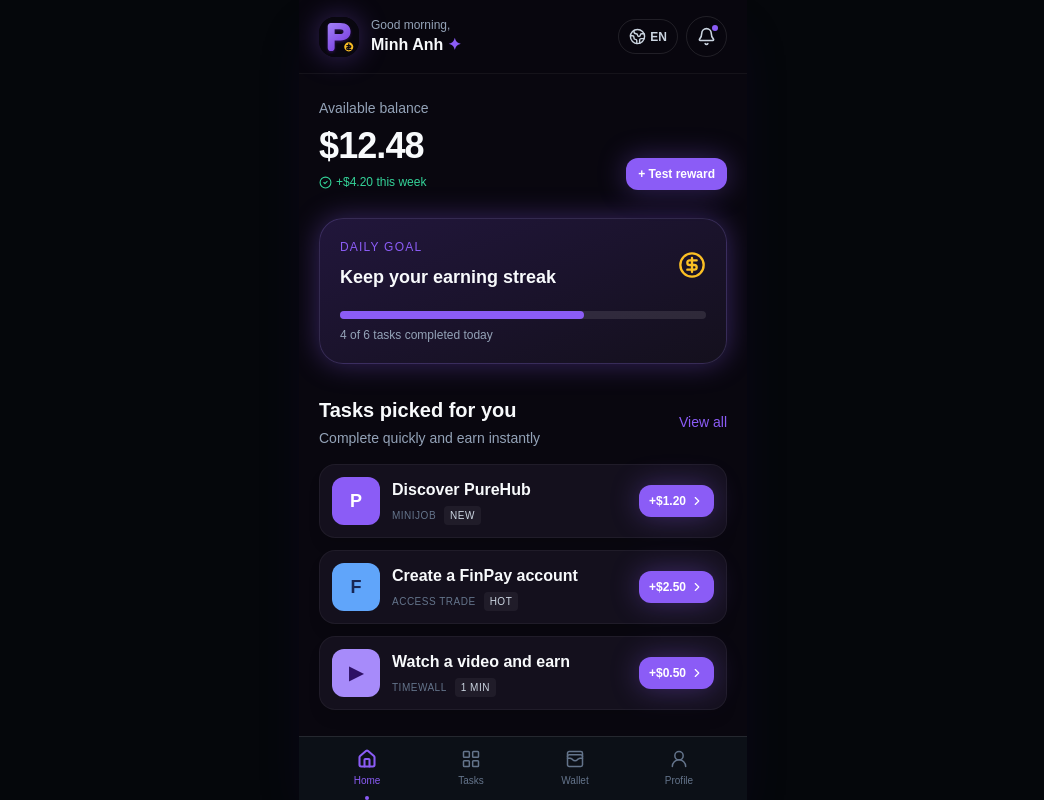
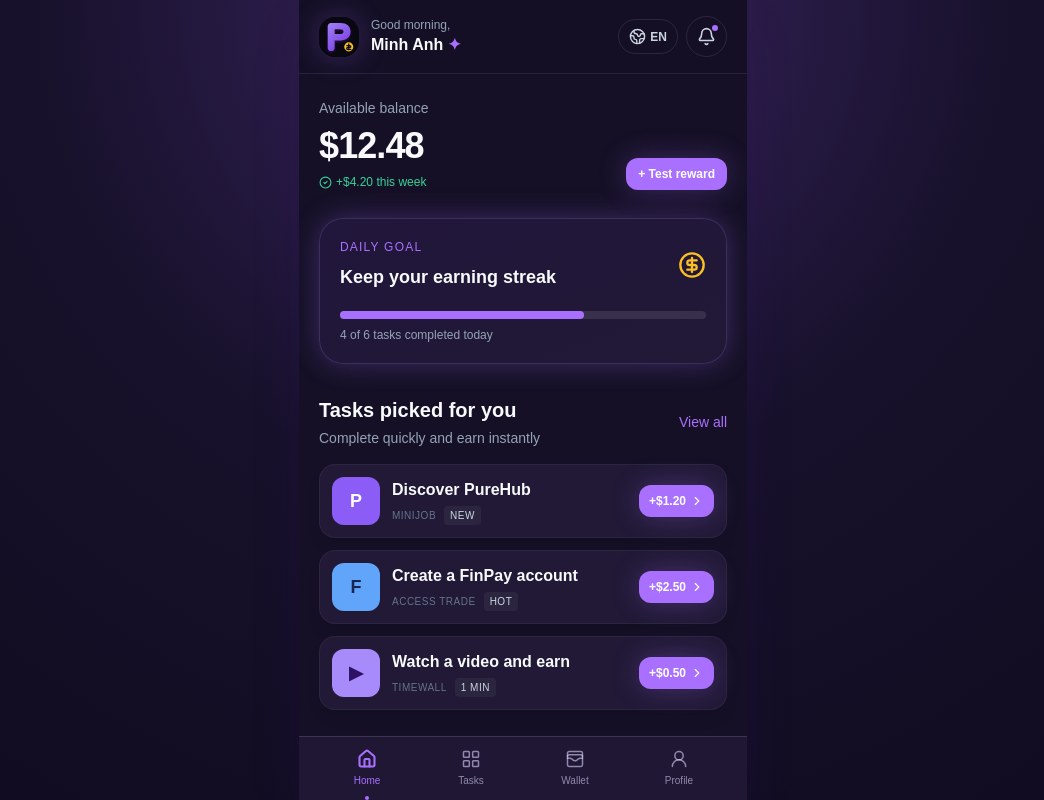
Before and after one commit to shoyrulove-dev/Earn, a Next.js app: page / in a window 1280 px wide. Shown: the whole page, without its empty margins (117-1161 px from the left). Built offline with nearby package versions, Linux system fonts and the light colour scheme; no server answers.

Commit message:
Brighten purple visual theme

```diff
--- a/app/globals.css
+++ b/app/globals.css
@@ -19,6 +19,6 @@
 }
 
 * { box-sizing: border-box; }
-html, body { min-height: 100%; background: #05070b; }
-body { color: #f8fafc; font-family: Arial, Helvetica, sans-serif; }
+html, body { min-height: 100%; background: #17112b; }
+body { color: #f8fafc; font-family: Arial, Helvetica, sans-serif; background: radial-gradient(circle at 50% 0%, #3a2461 0%, #17112b 48%, #100b1f 100%); }
 ::-webkit-scrollbar { width: 0; height: 0; }
--- a/app/layout.tsx
+++ b/app/layout.tsx
@@ -26,7 +26,7 @@ export const metadata: Metadata = {
   category: "finance"
 };
 
-export const viewport = { themeColor: "#09070f", colorScheme: "dark" };
+export const viewport = { themeColor: "#211936", colorScheme: "dark" };
 
 export default function RootLayout({ children }: Readonly<{ children: React.ReactNode }>) {
   return <html lang="en" className="dark"><body>{children}</body></html>;
--- a/app/page.tsx
+++ b/app/page.tsx
@@ -36,9 +36,9 @@ export default function HomePage() {
   function selectLocale(next: Locale) { setLocale(next); localStorage.setItem("pureearn-selected-locale", next); document.documentElement.lang = next === "zh" ? "zh-CN" : next; setLanguageOpen(false); }
   function openGoogleTranslate() { const url = encodeURIComponent(window.location.href); window.open(`https://translate.google.com/?sl=en&op=websites&u=${url}`, "_blank", "noopener,noreferrer"); setLanguageOpen(false); }
 
-  return <main className="mx-auto h-screen w-full max-w-md overflow-hidden bg-ink shadow-2xl shadow-violet-950/20">
+  return <main className="mx-auto h-screen w-full max-w-md overflow-hidden bg-ink shadow-2xl shadow-violet-950/30">
     <div className="h-full overflow-y-auto pb-24">
-      <header className="sticky top-0 z-20 flex items-center justify-between border-b border-white/5 bg-ink/90 px-5 py-4 backdrop-blur-xl">
+      <header className="sticky top-0 z-20 flex items-center justify-between border-b border-violet-200/10 bg-ink/90 px-5 py-4 backdrop-blur-xl">
         <div className="flex items-center gap-3"><Image src="/icon.svg" alt="Pure Earn" width={40} height={40} priority className="rounded-2xl shadow-glow"/><div><p className="text-xs text-slate-400">{t.greeting},</p><p className="font-semibold">Minh Anh <span className="text-neon">✦</span></p></div></div>
         <div className="flex items-center gap-2"><div className="relative"><button onClick={() => setLanguageOpen(!languageOpen)} aria-label="Change language" className="flex items-center gap-1 rounded-full border border-white/10 px-2.5 py-2 text-xs font-semibold text-slate-300"><Globe2 size={17}/>{locales.find((item) => item.code === locale)?.short}</button>{languageOpen && <div className="absolute right-0 top-12 w-52 overflow-hidden rounded-2xl border border-white/10 bg-panel p-1 shadow-2xl">{locales.map((item) => <button key={item.code} onClick={() => selectLocale(item.code)} className={`block w-full rounded-xl px-3 py-2.5 text-left text-sm ${locale === item.code ? "bg-violet-500 text-white" : "text-slate-300 hover:bg-white/5"}`}>{item.label}</button>)}<div className="my-1 border-t border-white/10"/><button onClick={openGoogleTranslate} className="block w-full rounded-xl px-3 py-2.5 text-left text-sm text-slate-200 hover:bg-white/5"><span className="block">{t.moreLanguages}</span><span className="mt-0.5 block text-[10px] text-slate-500">{t.poweredBy}</span></button></div>}</div><button aria-label="Notifications" className="relative rounded-full border border-white/10 p-2.5 text-slate-300"><Bell size={19}/><span className="absolute right-2 top-2 h-1.5 w-1.5 rounded-full bg-neon"/></button></div>
       </header>
@@ -46,6 +46,6 @@ export default function HomePage() {
       <section className="mx-5 mt-7 rounded-3xl border border-violet-400/20 bg-gradient-to-br from-[#21163b] to-panel p-5 shadow-glow"><div className="flex items-center justify-between"><div><p className="text-xs font-medium uppercase tracking-widest text-neon">{t.goal}</p><p className="mt-2 text-lg font-semibold">{t.streak}</p></div><CircleDollarSign className="text-reward" size={28}/></div><div className="mt-5 h-2 rounded-full bg-white/10"><div className="h-2 w-2/3 rounded-full bg-neon"/></div><p className="mt-2 text-xs text-slate-400">{t.progress}</p></section>
       <section className="px-5 pt-8"><div className="mb-4 flex items-center justify-between"><div><h2 className="text-xl font-bold">{t.heading}</h2><p className="mt-1 text-sm text-slate-400">{t.sub}</p></div><button className="shrink-0 text-sm font-medium text-neon">{t.all}</button></div><div className="space-y-3">{offerMeta.map((offer, index) => <motion.button whileTap={{ scale: .98 }} key={offer.source} className="group flex w-full items-center gap-3 rounded-2xl border border-white/5 bg-panel p-3 text-left shadow-lg shadow-black/10 transition-colors duration-200 hover:border-violet-400/70"><span className={`grid h-12 w-12 shrink-0 place-items-center rounded-xl text-lg font-black ${offer.tone}`}>{offer.icon}</span><span className="min-w-0 flex-1"><span className="block truncate font-semibold">{t.offers[index][0]}</span><span className="mt-1 flex items-center gap-2 text-[10px] font-medium uppercase tracking-wider text-slate-500"><span>{offer.source}</span><span className="rounded bg-white/5 px-1.5 py-0.5 text-slate-300">{t.offers[index][1]}</span></span></span><span className="flex items-center gap-1 rounded-xl bg-neon px-2.5 py-2 text-xs font-bold text-white shadow-glow">+{offer.reward}<ChevronRight size={14}/></span></motion.button>)}</div></section>
     </div>
-    <nav className="fixed bottom-0 z-20 w-full max-w-md border-t border-white/10 bg-[#0d1119]/95 px-4 pb-[max(12px,env(safe-area-inset-bottom))] pt-3 backdrop-blur-xl"><div className="flex justify-around">{tabIcons.map((Icon, index) => <button key={index} onClick={() => setActive(index)} className={`relative flex min-w-[64px] flex-col items-center gap-1 text-[10px] transition ${active === index ? "text-neon" : "text-slate-500"}`}><Icon size={20} strokeWidth={active === index ? 2.5 : 1.8}/>{t.tabs[index]}{active === index && <motion.span layoutId="active-dot" className="absolute -bottom-3 h-1 w-1 rounded-full bg-neon"/>}</button>)}</div></nav>
+    <nav className="fixed bottom-0 z-20 w-full max-w-md border-t border-violet-200/15 bg-[#211936]/95 px-4 pb-[max(12px,env(safe-area-inset-bottom))] pt-3 backdrop-blur-xl"><div className="flex justify-around">{tabIcons.map((Icon, index) => <button key={index} onClick={() => setActive(index)} className={`relative flex min-w-[64px] flex-col items-center gap-1 text-[10px] transition ${active === index ? "text-neon" : "text-violet-200/60"}`}><Icon size={20} strokeWidth={active === index ? 2.5 : 1.8}/>{t.tabs[index]}{active === index && <motion.span layoutId="active-dot" className="absolute -bottom-3 h-1 w-1 rounded-full bg-neon"/>}</button>)}</div></nav>
   </main>;
 }
--- a/tailwind.config.ts
+++ b/tailwind.config.ts
@@ -1,3 +1,3 @@
 import type { Config } from "tailwindcss";
-const config: Config = { darkMode: ["class"], content: ["./app/**/*.{ts,tsx}", "./components/**/*.{ts,tsx}"], theme: { extend: { colors: { ink: "#09070f", panel: "#14101d", neon: "#8b5cf6", primary: "hsl(var(--primary))", reward: "#fbbf24" }, boxShadow: { glow: "0 0 28px rgba(139,92,246,.35)" } } }, plugins: [] };
+const config: Config = { darkMode: ["class"], content: ["./app/**/*.{ts,tsx}", "./components/**/*.{ts,tsx}"], theme: { extend: { colors: { ink: "#151026", panel: "#211936", neon: "#a970ff", primary: "hsl(var(--primary))", reward: "#fbbf24" }, boxShadow: { glow: "0 0 28px rgba(169,112,255,.28)" } } }, plugins: [] };
 export default config;
```
Also changed, not shown: public/manifest.json.
